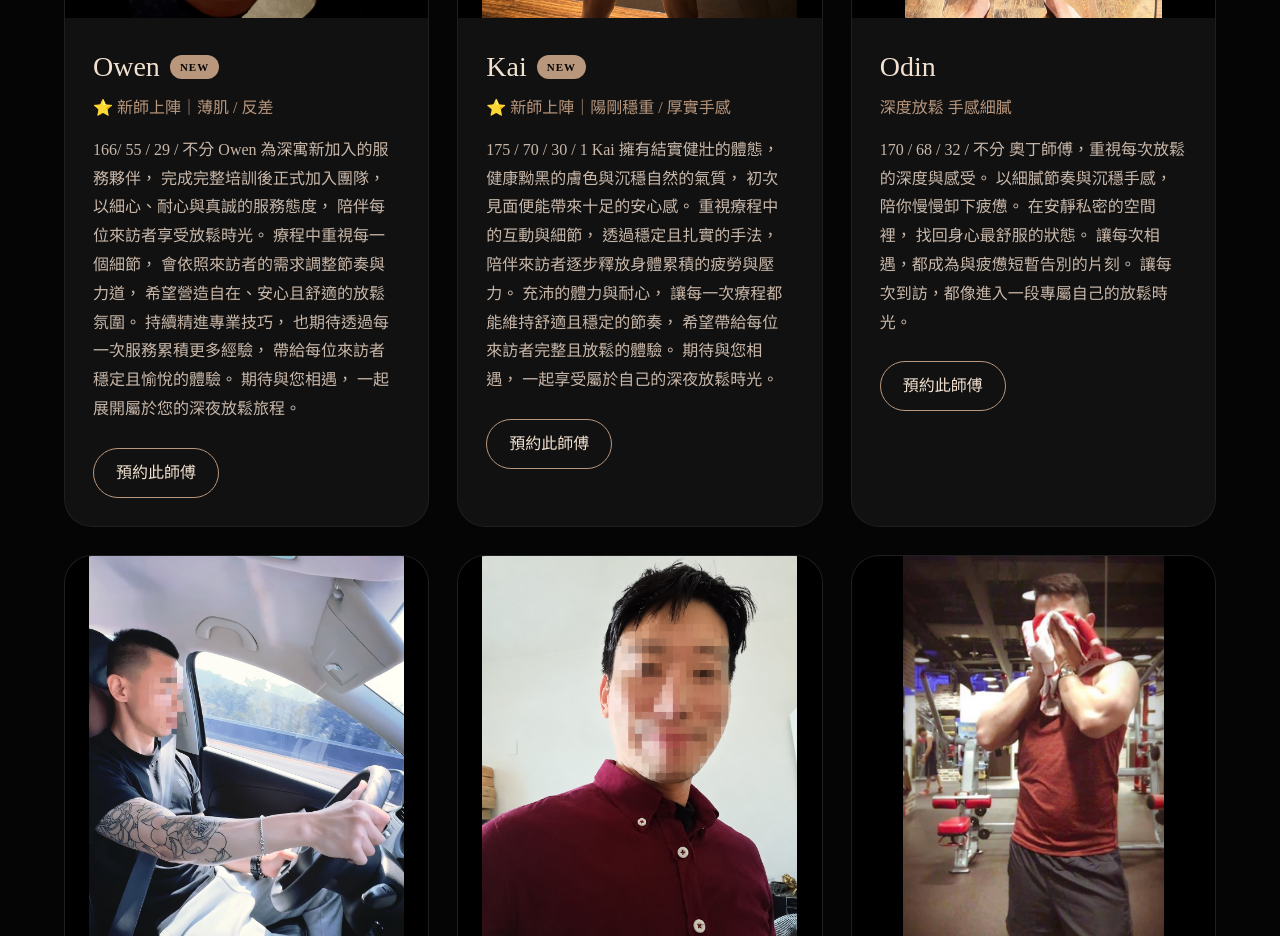
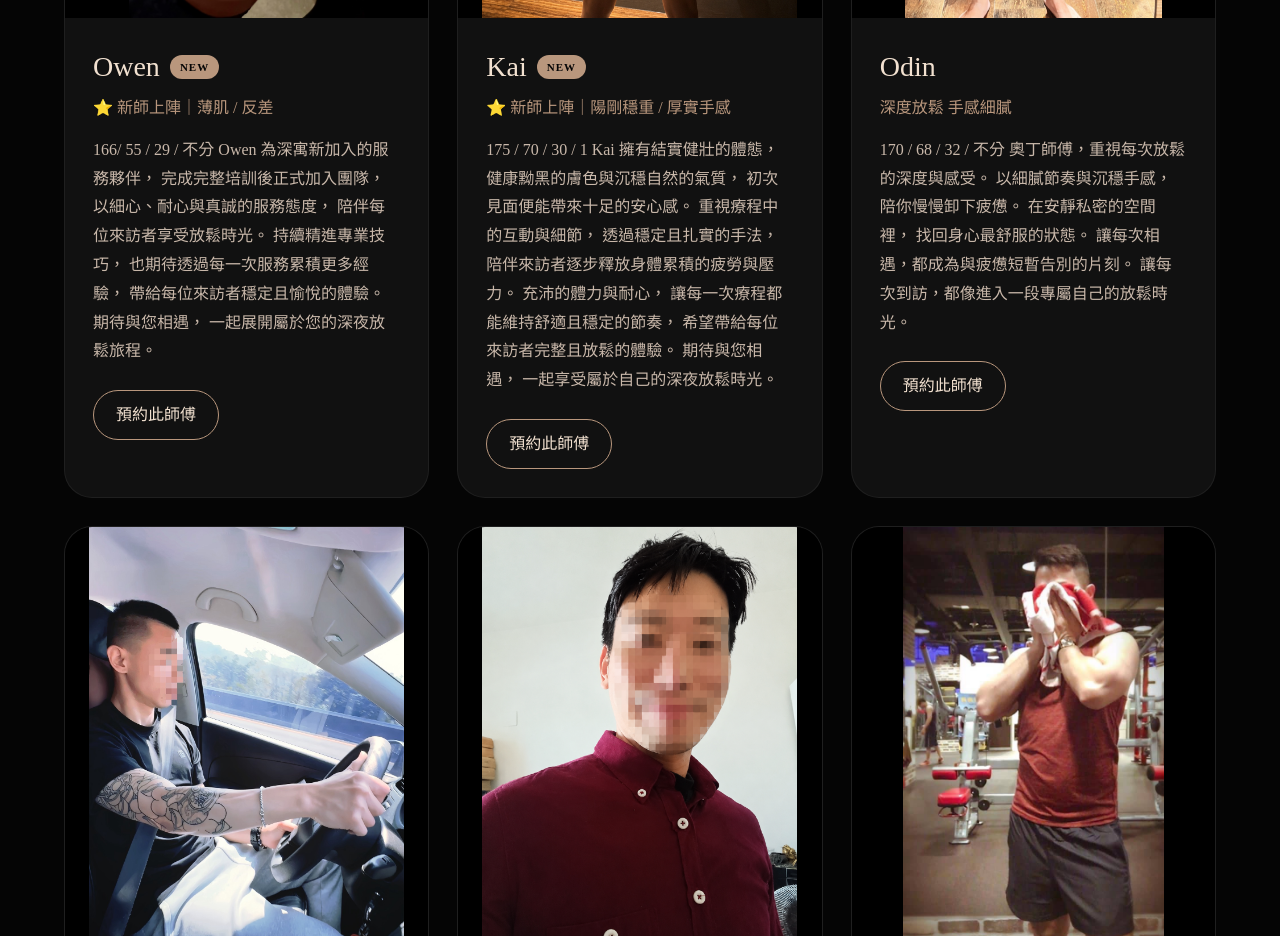
Before and after one commit to profoundroomkh/profound-room, a Next.js app: page / in a window 1280 px wide. Shown: the part 3140-4076 px from the top of the page. Built offline with nearby package versions, Linux system fonts and the light colour scheme.

Commit message:
Update page.js

```diff
--- a/app/page.js
+++ b/app/page.js
@@ -33,10 +33,6 @@ Owen 為深寓新加入的服務夥伴，
 完成完整培訓後正式加入團隊，
 以細心、耐心與真誠的服務態度，
 陪伴每位來訪者享受放鬆時光。
-
-療程中重視每一個細節，
-會依照來訪者的需求調整節奏與力道，
-希望營造自在、安心且舒適的放鬆氛圍。
 
 持續精進專業技巧，
 也期待透過每一次服務累積更多經驗，
```
